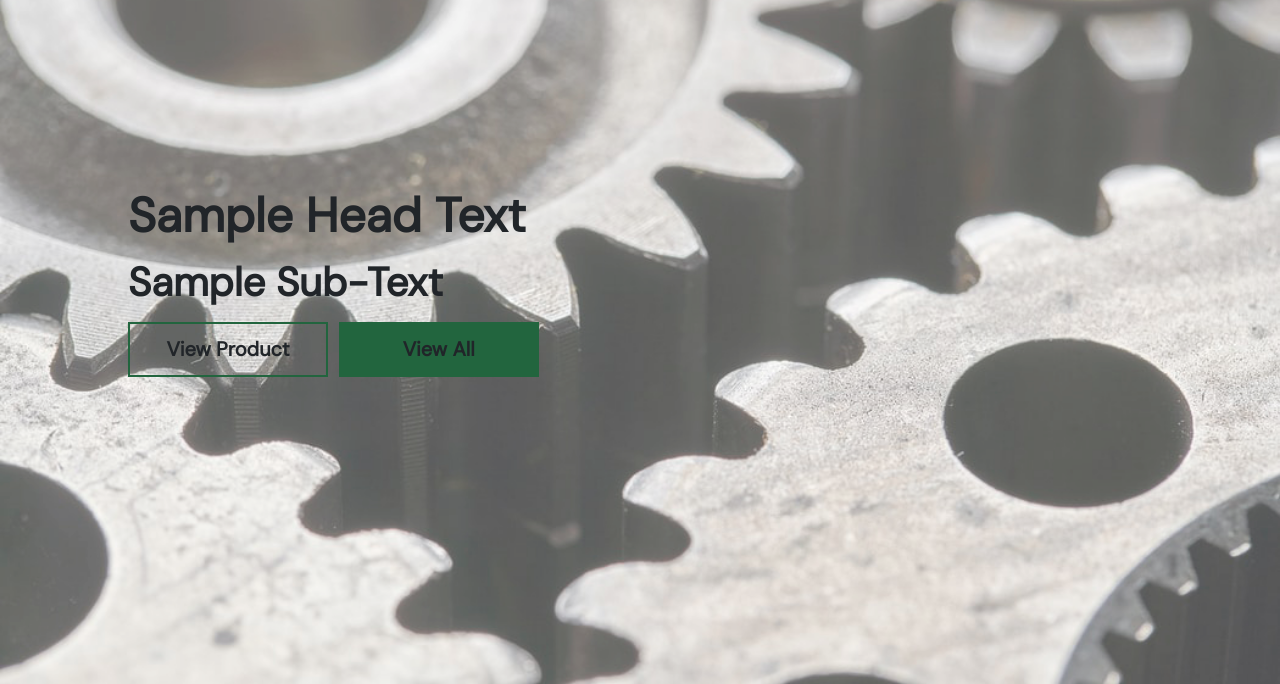
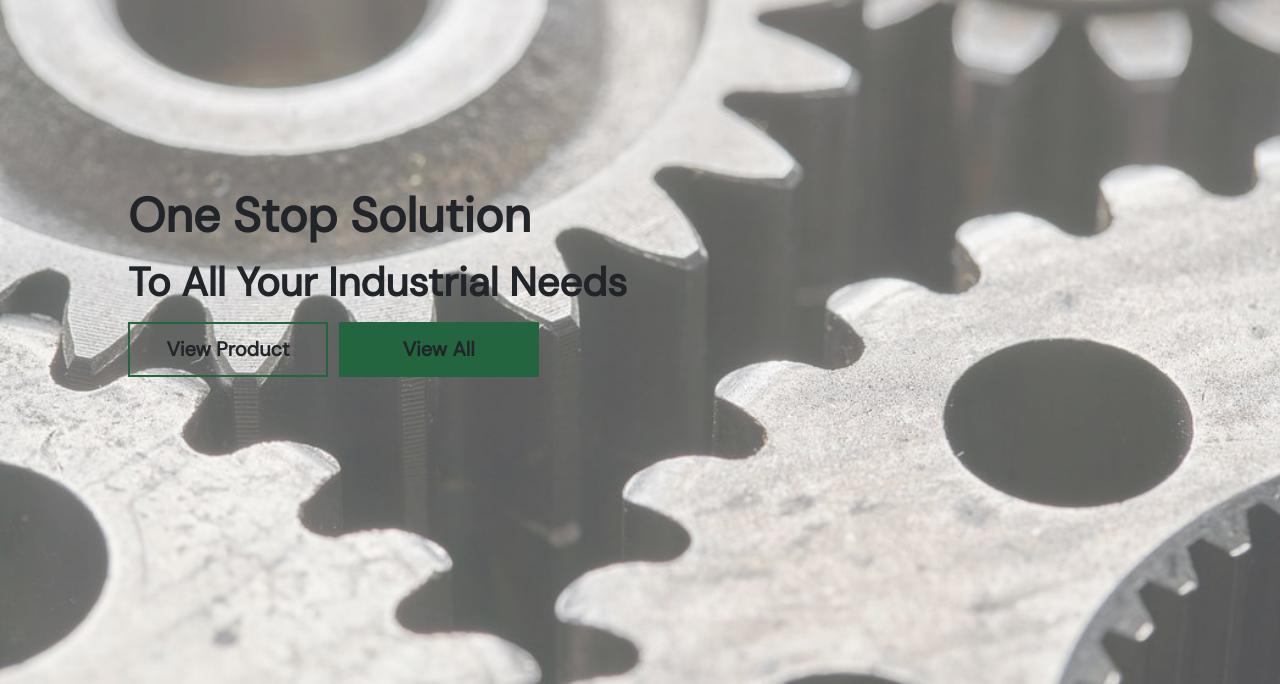
Before and after one commit to RokerRy/AssuredWebsite, a plain HTML site: page index.html in a window 1280 px wide. Shown: the part 116-800 px from the top of the page. Drawn offline with nearby package versions, Linux system fonts and the light colour scheme.

Commit message:
Changed head text

```diff
--- a/index.html
+++ b/index.html
@@ -174,8 +174,8 @@
         <div class="product" id="1">
             <div></div>
             <div id="txt-btn">
-                <p>Sample Head Text</p>
-                <p>Sample Sub-Text</p>
+                <p>One Stop Solution</p>
+                <p>To All Your Industrial Needs</p>
                 <div class="product-btn">
                     <button onclick="redirect('product.html')">View Product</button>
                     <button onclick="redirect('services.html')">View All</button>
```
